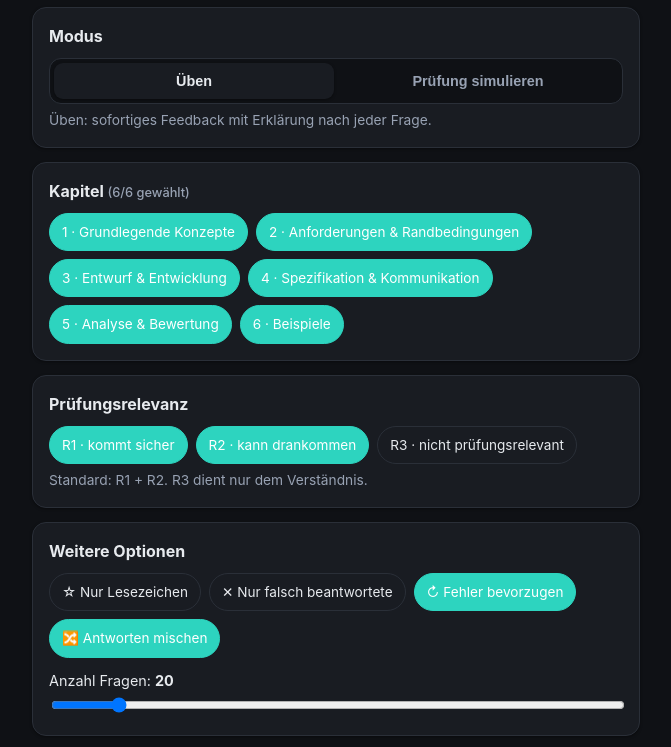
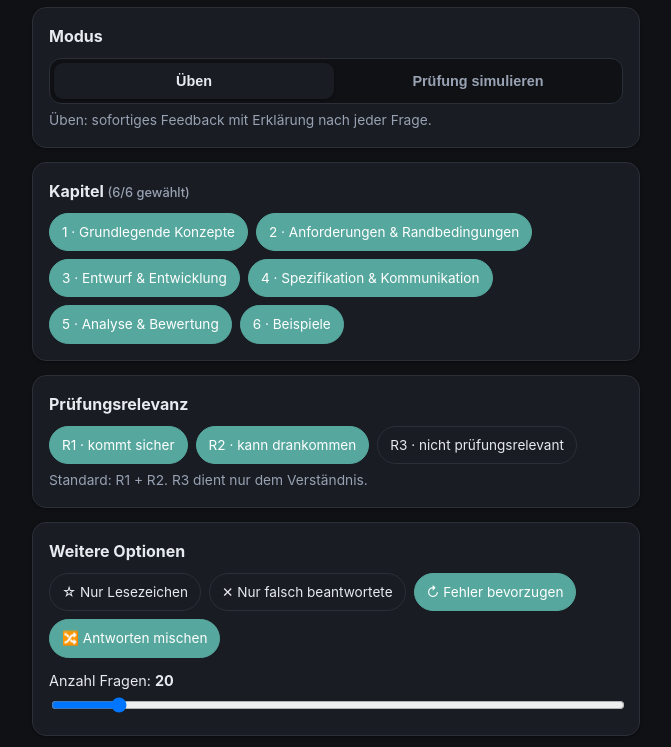
Before and after one commit to Martin-2403/isaqbcpsaf.github.io, a plain HTML site: page isaqb-trainer.html in a window 1280 px wide. Shown: the part 58-805 px from the top of the page, without its empty margins (304-975 px from the left). Drawn offline with Linux system fonts and the dark colour scheme.

Commit message:
Use softer teal accent (#56a89e) in dark mode

```diff
--- a/isaqb-trainer.html
+++ b/isaqb-trainer.html
@@ -19,9 +19,9 @@
   @media (prefers-color-scheme: dark){
     :root{
       --bg:#0f1115; --card:#191c22; --text:#e7eaee; --muted:#98a2b3;
-      --border:#2a2f38; --accent:#2dd4bf; --accent-soft:#0f3d38;
+      --border:#2a2f38; --accent:#56a89e; --accent-soft:#0f3d38;
       --correct:#4ade80; --correct-bg:#0e2a17; --wrong:#f87171; --wrong-bg:#3a1414;
-      --r1:#2dd4bf; --r2:#f59e0b; --r3:#9ca3af;
+      --r1:#56a89e; --r2:#f59e0b; --r3:#9ca3af;
       --shadow:0 1px 3px rgba(0,0,0,.4);
     }
   }
@@ -32,8 +32,8 @@
   }
   [data-theme="dark"]{
     --bg:#0f1115; --card:#191c22; --text:#e7eaee; --muted:#98a2b3; --border:#2a2f38;
-    --accent:#2dd4bf; --accent-soft:#0f3d38; --correct:#4ade80; --correct-bg:#0e2a17;
-    --wrong:#f87171; --wrong-bg:#3a1414; --r1:#2dd4bf; --r2:#f59e0b; --r3:#9ca3af;
+    --accent:#56a89e; --accent-soft:#0f3d38; --correct:#4ade80; --correct-bg:#0e2a17;
+    --wrong:#f87171; --wrong-bg:#3a1414; --r1:#56a89e; --r2:#f59e0b; --r3:#9ca3af;
   }
   *{box-sizing:border-box;-webkit-tap-highlight-color:transparent}
   html,body{margin:0;padding:0}
```
